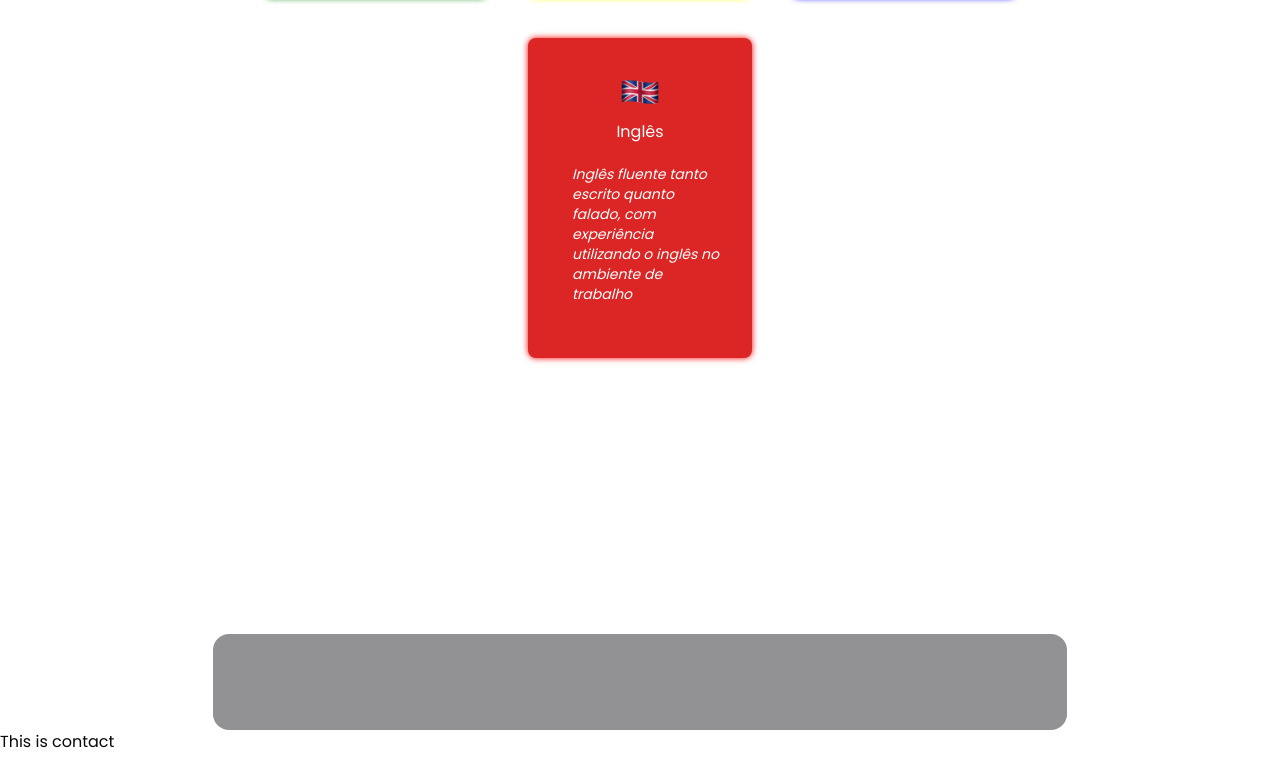
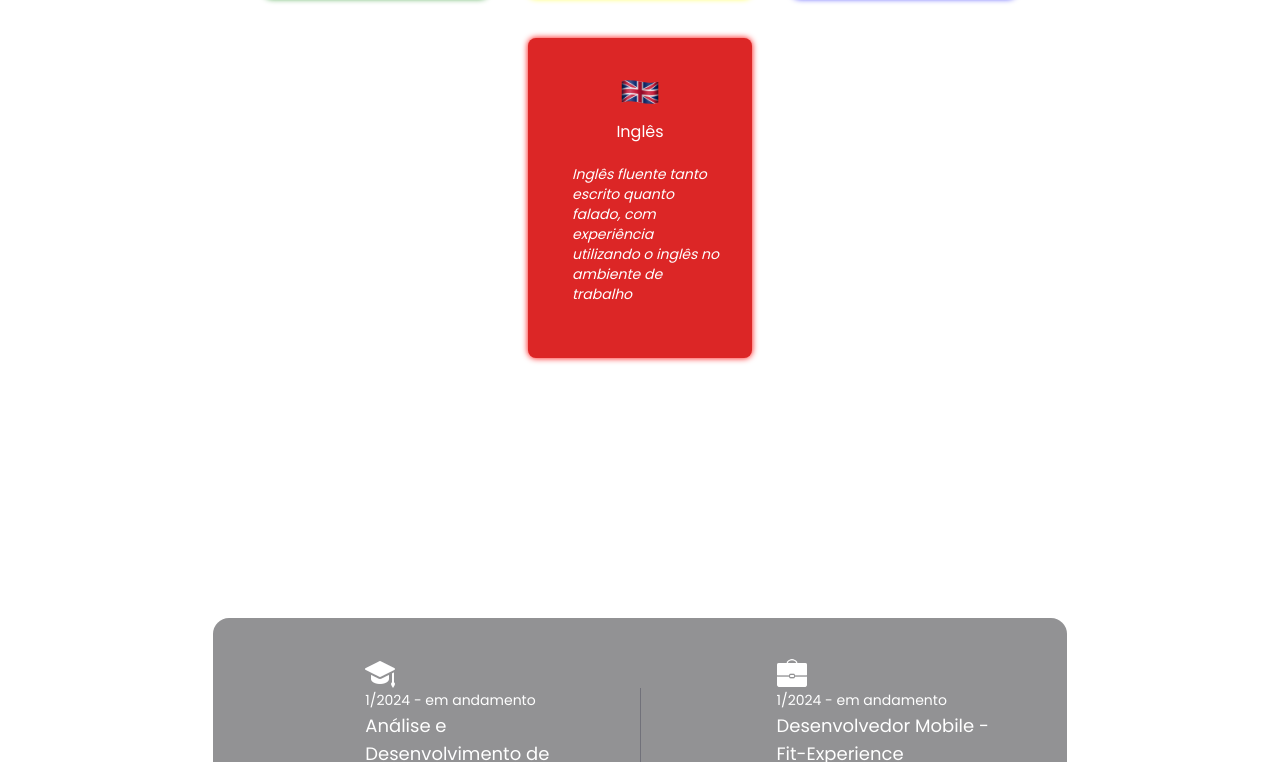
Before and after one commit to rdias66/next-portfolio, a Next.js app: page / in a window 1280 px wide. Shown: the part 2038-2800 px from the top of the page. Built offline with nearby package versions, Linux system fonts and the light colour scheme.

Commit message:
experience section done

```diff
--- a/src/app/data/texts-EN.tsx
+++ b/src/app/data/texts-EN.tsx
@@ -78,47 +78,49 @@ const TextsEN = () => {
     {
       id: 1,
       category: 'education',
-      year: '2024 - ongoing',
-      title: 'System Analysis and Development - UTFPR Ponta Grossa',
+      year: '1/2024 - ongoing',
+      title: 'Systems Analysis and Development - UTFPR Ponta Grossa',
       desc: "Bachelor's degree.",
     },
     {
       id: 2,
       category: 'education',
-      year: '2019 - Locked on 2023',
+      year: '1/2019 - Locked on 2023',
       title: 'Electrical engineering - UTFPR Ponta Grossa',
       desc: 'Locked',
     },
     {
       id: 3,
-      category: 'education',
-      year: '2022 - 2024',
-      title: 'Intern - Copel CSL',
-      desc: 'Maintenance redirection of electrical equipment.',
+      category: 'work',
+      year: '1/2024 - ongoing',
+      title: 'Mobile Developer - Fit-Experience',
+      desc: 'Full app development based on React-Native and Expo.',
     },
     {
       id: 4,
-      category: 'experience',
-      year: '2022 - present',
-      title: 'Back-end developer - Andre Sena Fitness Experience',
-      desc: 'CRUD, route handling and email features.',
+      category: 'work',
+      year: '12/2022 - 1/2024',
+      title: 'Intern - Copel CSL',
+      desc: 'Maintenance digital redirection and data control of electrical equipment.',
     },
     {
       id: 5,
-      category: 'experience',
-      year: '6/2017 - 1/2018',
-      title: 'Intern - ETEC Escolástica Rosa',
-      desc: 'General IT intern, focused on network maintenance, data handling using Excel and general day-to-day arrands.',
-    },
-    {
-      id: 6,
-      category: 'experience',
-      year: '1/2017 - 5/2017',
-      title: 'Assistant Teacher - Logic Minds Educação Tecnológica ',
-      desc: 'Assistant teacher for classes regardind robotics, initial programming and tech in general for children ages 8 to 17.',
+      category: 'work',
+      year: '4/2022 - 4/2024',
+      title: 'Back-end developer - Andre Sena Fitness Experience',
+      desc: 'CRUD, route creation and handling and email features.',
     },
   ]
-  return { headerTexts, homeTexts, skillsTexts, skillsTitle, experienceTexts }
+
+  const experienceTitle = 'Experience'
+  return {
+    headerTexts,
+    homeTexts,
+    skillsTexts,
+    skillsTitle,
+    experienceTexts,
+    experienceTitle,
+  }
 }
 
 export default TextsEN
--- a/src/app/data/texts-PT.tsx
+++ b/src/app/data/texts-PT.tsx
@@ -78,46 +78,48 @@ const TextsPT = () => {
     {
       id: 1,
       category: 'education',
-      year: '2024 - ongoing',
+      year: '1/2024 - em andamento',
       title: 'Análise e Desenvolvimento de Sistemas - UTFPR Ponta Grossa',
       desc: 'Graduação superior',
     },
     {
       id: 2,
       category: 'education',
-      year: '2019 - Locked on 2023',
+      year: '1/2019 - Locked on 2023',
       title: 'Engenharia elétrica - UTFPR Ponta Grossa',
       desc: 'Trancado',
     },
+
     {
       id: 3,
-      category: 'education',
-      year: '2022 - 2024',
+      category: 'work',
+      year: '1/2024 - em andamento',
+      title: 'Desenvolvedor Mobile - Fit-Experience',
+      desc: 'Desenvolvimento completo baseado em React-Native e Expo',
+    },
+    {
+      id: 4,
+      category: 'work',
+      year: '12/2022 - 1/2024',
       title: 'Estagiário - Copel CSL',
       desc: 'Redirecionamento digital e controle de dados de manutenção de equipamentos elétricos',
     },
     {
-      id: 4,
-      category: 'experience',
-      year: '2022 - 2024',
+      id: 5,
+      category: 'work',
+      year: '4/2022 - 4/2024',
       title: 'Desenvolvedor Backend - Andre Sena Fitness Experience',
       desc: ' CRUD, geração e manutenção de rotas e funcionalidades de email',
     },
-    {
-      id: 5,
-      category: 'experience',
-      year: '6/2017 - 1/2018',
-      title: 'Estagiário - ETEC Escolástica Rosa',
-      desc: 'Estagiário de TI geral, foco em manutenção de rede, controles baseados em  Excel e tarefas gerais do dia-a-dia',
-    },
-    {
-      id: 6,
-      category: 'experience',
-      year: '1/2017 - 5/2017',
-      title: 'Professor Assistente - Logic Minds Educação Tecnológica ',
-      desc: 'Auxiliava e lecionava classes de robótica(Nxt), lógica de programação e tecnologias em geral para crianças de 8 a 17 anos',
-    },
   ]
-  return { headerTexts, homeTexts, skillsTexts, skillsTitle, experienceTexts }
+  const experienceTitle = 'Experiência'
+  return {
+    headerTexts,
+    homeTexts,
+    skillsTexts,
+    skillsTitle,
+    experienceTexts,
+    experienceTitle,
+  }
 }
 export default TextsPT
--- a/src/app/page.tsx
+++ b/src/app/page.tsx
@@ -50,7 +50,10 @@ export default function App() {
             LanguageTextData={pageTexts.skillsTexts}
             LanguageTitleData={pageTexts.skillsTitle}
           />
-          <Experiences />
+          <Experiences
+            LanguageTextData={pageTexts.experienceTexts}
+            LanguageTitleData={pageTexts.experienceTitle}
+          />
           <Contact />
         </div>
       </div>
--- a/src/app/sections/experiences.tsx
+++ b/src/app/sections/experiences.tsx
@@ -1,7 +1,79 @@
-export function Experiences() {
+import WorkIcon from '@/app/assets/icon-work.png'
+import EducationIcon from '@/app/assets/icon-graduation.png'
+import ExperienceCard from '@/components/experienceCard'
+import { Separator } from '@/components/ui/separator'
+
+export function Experiences({
+  LanguageTextData,
+  LanguageTitleData,
+}: {
+  LanguageTextData: any
+  LanguageTitleData: string
+}) {
   return (
-    <section id="Experiences">
-      <div className="mx-auto px-4 pb-24 mt-64 w-4/6 bg-zinc-800 bg-opacity-50 rounded-2xl "></div>
+    <section
+      id="Experiences"
+      className="flex flex-col items-center justify-center min-h-screen mt-40"
+    >
+      <h1 className="text-white text-4xl p-5 font-semibold">
+        {LanguageTitleData}
+      </h1>
+
+      <div className="mx-auto px-4  w-4/6 bg-zinc-800 bg-opacity-50 rounded-2xl flex">
+        <div className="relative p-10 rounded-2xl flex-1">
+          {LanguageTextData.map(
+            (
+              card: {
+                category: string
+                title: string
+                year: string
+                desc: string
+              },
+              id: number,
+            ) => {
+              if (card.category === 'education') {
+                return (
+                  <ExperienceCard
+                    key={id}
+                    icon={EducationIcon}
+                    title={card.title}
+                    year={card.year}
+                    desc={card.desc}
+                  />
+                )
+              }
+            },
+          )}
+        </div>
+        <div className="flex items-center">
+          <Separator orientation="vertical" className="h-5/6" />
+        </div>
+        <div className="relative grid p-10 rounded-2xl flex-1">
+          {LanguageTextData.map(
+            (
+              card: {
+                category: string
+                title: string
+                year: string
+                desc: string
+              },
+              id: number,
+            ) => {
+              if (card.category === 'work') {
+                return (
+                  <ExperienceCard
+                    key={id}
+                    icon={WorkIcon}
+                    title={card.title}
+                    year={card.year}
+                    desc={card.desc}
+                  />
+                )
+              }
+            },
+          )}
+        </div>
+      </div>
     </section>
   )
 }
--- a/src/app/sections/home.tsx
+++ b/src/app/sections/home.tsx
@@ -40,7 +40,7 @@ export function Home({ LanguageTextData }: any) {
   }, [text])
 
   return (
-    <section id="Home">
+    <section id="Home" className="">
       <div className=" mx-auto px-4 pb-24 mt-64 w-4/6 bg-zinc-800 bg-opacity-50 rounded-2xl ">
         <div className="flex flex-wrap max-h-96">
           <div className="flex flex-col w-full md:w-1/2 px-2 ">
--- /dev/null
+++ b/src/components/experienceCard.tsx
@@ -0,0 +1,24 @@
+import Image from 'next/image'
+
+interface ExperienceCardProps {
+  year: string
+  title: string
+  desc: string
+  icon: any
+}
+
+export default function ExperienceCard({
+  year,
+  title,
+  desc,
+  icon,
+}: ExperienceCardProps) {
+  return (
+    <div className="relative pl-24 pb-24 rounded-lg last:pb-0 before:content-[''] before:w-[1px] before:h-full before:absolute before:left-1 before:top-0 ">
+      <Image src={icon} alt={title} width={30} height={30} />
+      <span className="text-white text-sm">{year}</span>
+      <h3 className="text-white text-lg">{title}</h3>
+      <p className="text-white text-base">{desc}</p>
+    </div>
+  )
+}
```
